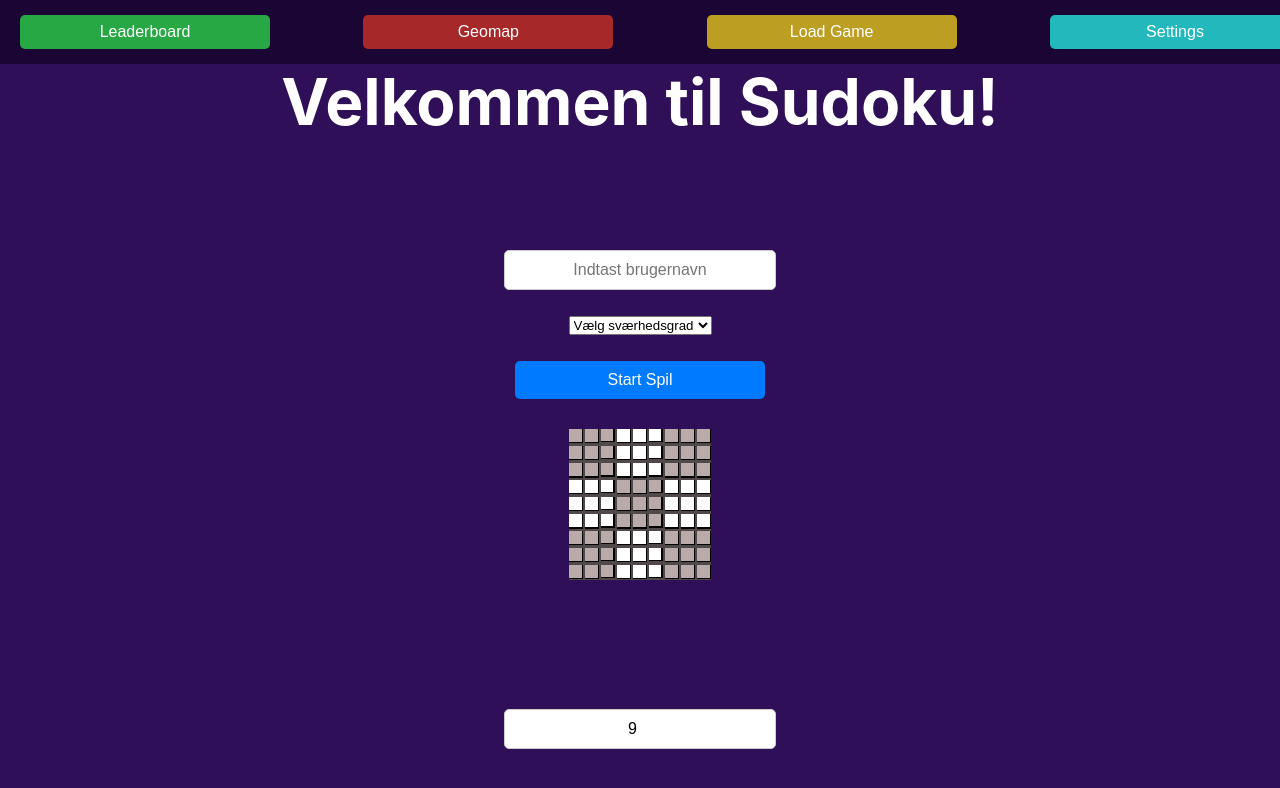
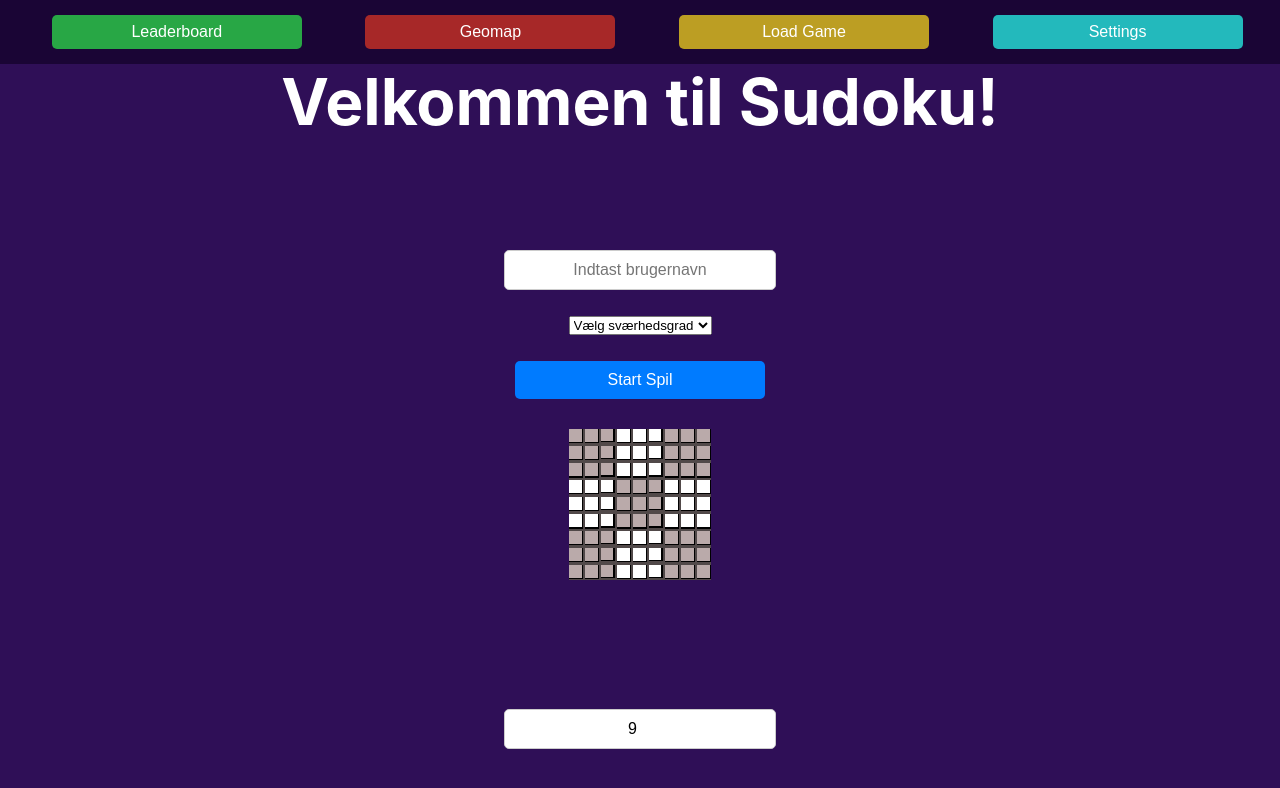
Before and after one commit to mart994j/Fagprojekt-, a React (Create React App) app in the folder my-app/frontEnd/: page /menu in a window 1280 px wide. Shown: the top 788 px of the page. Built offline with nearby package versions, Linux system fonts and the light colour scheme.

Commit message:
Menu m/ bar

```diff
--- a/my-app/frontEnd/src/Views/CSS/Bar.css
+++ b/my-app/frontEnd/src/Views/CSS/Bar.css
@@ -1,8 +1,8 @@
 .bar {
-    width: 100%;
+    width: 98%;
     background-color: #1a0535; /* Choose your desired background color */
     display: flex;
-    justify-content: space-between; /* Distribute items evenly along the main axis */
+    justify-content: space-around; /* Distribute items evenly along the main axis */
     color: #fff; /* Choose your desired text color */
     padding: 10px 20px; /* Adjust padding as needed */
     position: fixed;
```
